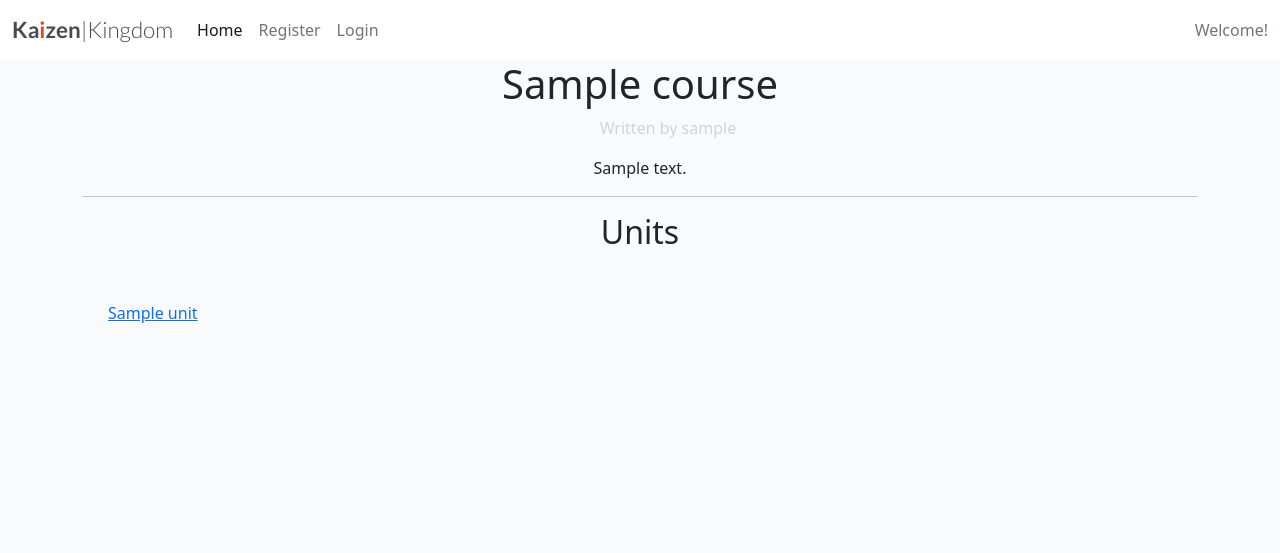
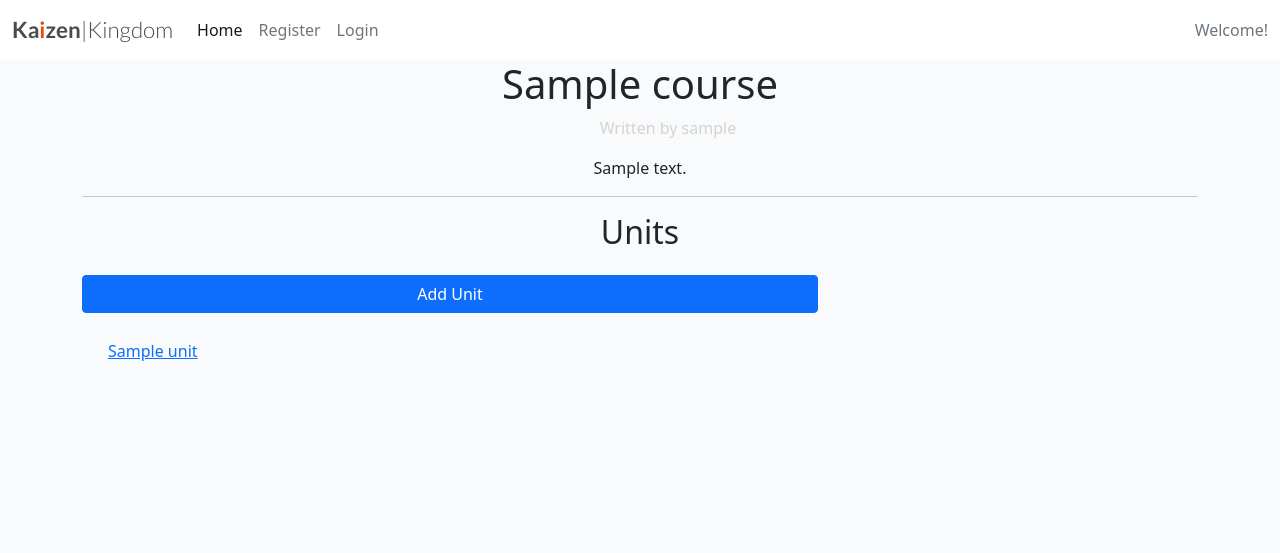
Before and after one commit to PVieira04/kaizenkingdom, a Django app: a page that uses content/templates/unit_list.html in a window 1280 px wide. Shown: the top 553 px of the page. Run offline with Django 3.2, Linux system fonts and the light colour scheme; tables that the repository leaves empty hold one stand-in row (values such as "Sample post").

Commit message:
Add AddUnit functionality to frontend

```diff
--- a/content/forms.py
+++ b/content/forms.py
@@ -6,6 +6,11 @@
         model = Course
         fields = ['title', 'description']
 
+class UnitForm(forms.ModelForm):
+    class Meta:
+        model = Unit
+        fields = ['title', 'description']
+
 class EditTopicForm(forms.ModelForm):
     class Meta:
         model = Topic
--- a/content/models.py
+++ b/content/models.py
@@ -13,7 +13,6 @@ class Course(models.Model):
     description = models.TextField()
 
     def save(self, *args, **kwargs):
-        # Generate a slug from the title if it's not provided
         self.slug = slugify(self.title)
         super().save(*args, **kwargs)
 
@@ -30,6 +29,10 @@ class Unit(models.Model):
     class Meta:
         ordering = ['number']
         unique_together = ('course', 'title')
+
+    def save(self, *args, **kwargs):
+        self.slug = slugify(self.title)
+        super().save(*args, **kwargs)
 
     def __str__(self):
         return f"{self.course.title} - Unit {self.number}: {self.title}"
--- a/content/templates/unit_list.html
+++ b/content/templates/unit_list.html
@@ -1,6 +1,7 @@
 <h2 class="text-center">Units</h2>
 <div class="row">
     <div class="col-md-8 card mb-4  mt-3 ">
+        <a href="{% url 'add_unit' course.slug %}" class="btn btn-primary">Add Unit</a>
         <div class="card-body">
             <!-- We want a for loop inside the tags to iterate through each comment in comments -->
             {% for unit in units %}
--- a/content/urls.py
+++ b/content/urls.py
@@ -7,6 +7,7 @@ urlpatterns = [
     path('courses/create-course/', views.CreateCourse.as_view(), name='create_course'),
     path('<slug:course_slug>/delete/', views.DeleteCourse.as_view(), name='delete_course'),
     path('<slug:course_slug>/edit/', views.EditCourse.as_view(), name='edit_course'),
+    path('<slug:course_slug>/add-unit/', views.AddUnit.as_view(), name='add_unit'),
     path('<slug:course_slug>/<slug:unit_slug>/', views.UnitDetail.as_view(), name='unit_detail'),
     path('<slug:course_slug>/<slug:unit_slug>/<slug:topic_slug>/', views.TopicDetail.as_view(), name='topic_detail'),
     path('<slug:course_slug>/<slug:unit_slug>/<slug:topic_slug>/edit/', views.EditTopic.as_view(), name='edit_topic'),
--- a/content/views.py
+++ b/content/views.py
@@ -1,9 +1,10 @@
 from django.shortcuts import render, redirect, get_object_or_404
+from django.db.models import Max
 from django.views import generic, View
 from django.urls import reverse
 from random import sample
 from .models import Course, Unit, Topic, QuizQuestion
-from .forms import CourseForm, EditTopicForm
+from .forms import CourseForm, UnitForm, EditTopicForm
 from profiles.models import CustomUser
 
 class CourseList(generic.ListView):
@@ -36,7 +37,7 @@ class CreateCourse(View):
 
     def post(self, request):
         form = CourseForm(request.POST)
-        if form.is_valid():
+        if form.is_valid() and request.user.customuser.account_type == 'teacher':
             course = form.save(commit=False)
             course.author = request.user
             course.save()
@@ -81,10 +82,20 @@ class EditCourse(View):
 class DeleteCourse(View):
     def get(self, request, course_slug):
         course = get_object_or_404(Course, slug=course_slug)
-        return render(request, 'delete_course.html', {'course': course})
+        context = {
+            'course' : course
+        }
+        if request.user.id == course.user.author.id:
+            return redirect('course_detail', context)
+        return render(request, 'delete_course.html', context)
 
     def post(self, request, course_slug):
         course = get_object_or_404(Course, slug=course_slug)
+        context = {
+            'course' : course
+        }
+        if request.user.id == course.user.author.id:
+            return redirect('course_detail', context)
         course.delete()
         return redirect('course_list')
 
@@ -105,6 +116,38 @@ class UnitDetail(View):
                 "topics" : topics,
             }
         return render(request, "unit_detail.html", context)
+
+class AddUnit(View):
+    def get(self, request, course_slug):
+        course = get_object_or_404(Course, slug=course_slug)
+        if request.user.id == course.author.id:
+            form = UnitForm()
+            context = {
+                'form' : form,
+                'course' : course,
+            }
+            return render(request, 'add_unit.html', context)
+        else: return redirect('course_detail', course_slug=course.slug)
+
+    def post(self, request, course_slug):
+        course = get_object_or_404(Course, slug=course_slug)
+        form = UnitForm(request.POST)
+        if form.is_valid():
+            unit = form.save(commit=False)
+            unit.course = course
+            max_unit_number = Unit.objects.filter(course=course).aggregate(max_number=Max('number'))['max_number']
+            if max_unit_number is not None:
+                unit.number = max_unit_number + 1
+            else:
+                unit.number = 1
+            unit.save()
+            return redirect('course_detail', course_slug=course.slug)
+        else:
+            context = {
+                'form' : form,
+                'course' : course,
+            }
+            return render(request, 'add_unit.html', context)
 
 class TopicList(generic.ListView):
     model = Topic
```
Also changed, not shown: content/templates/add_unit.html (added, +12 -0 lines).
